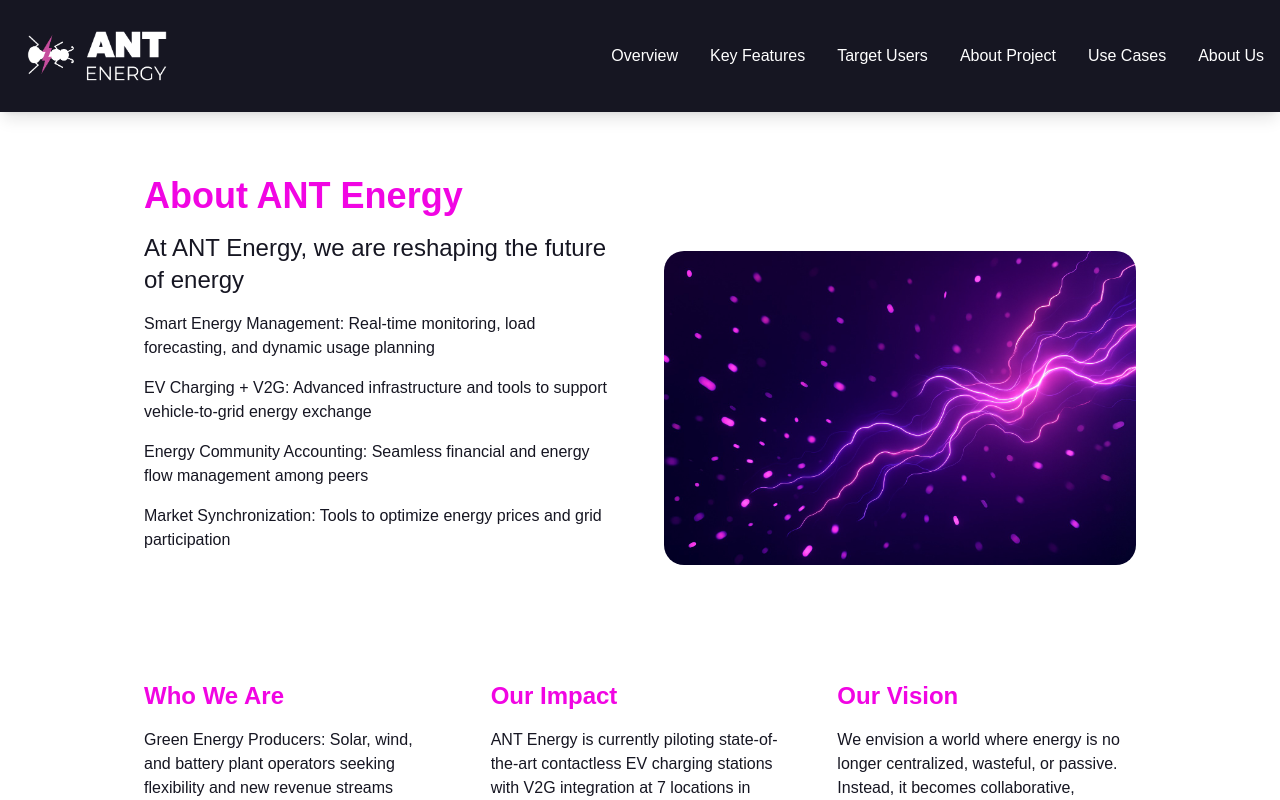
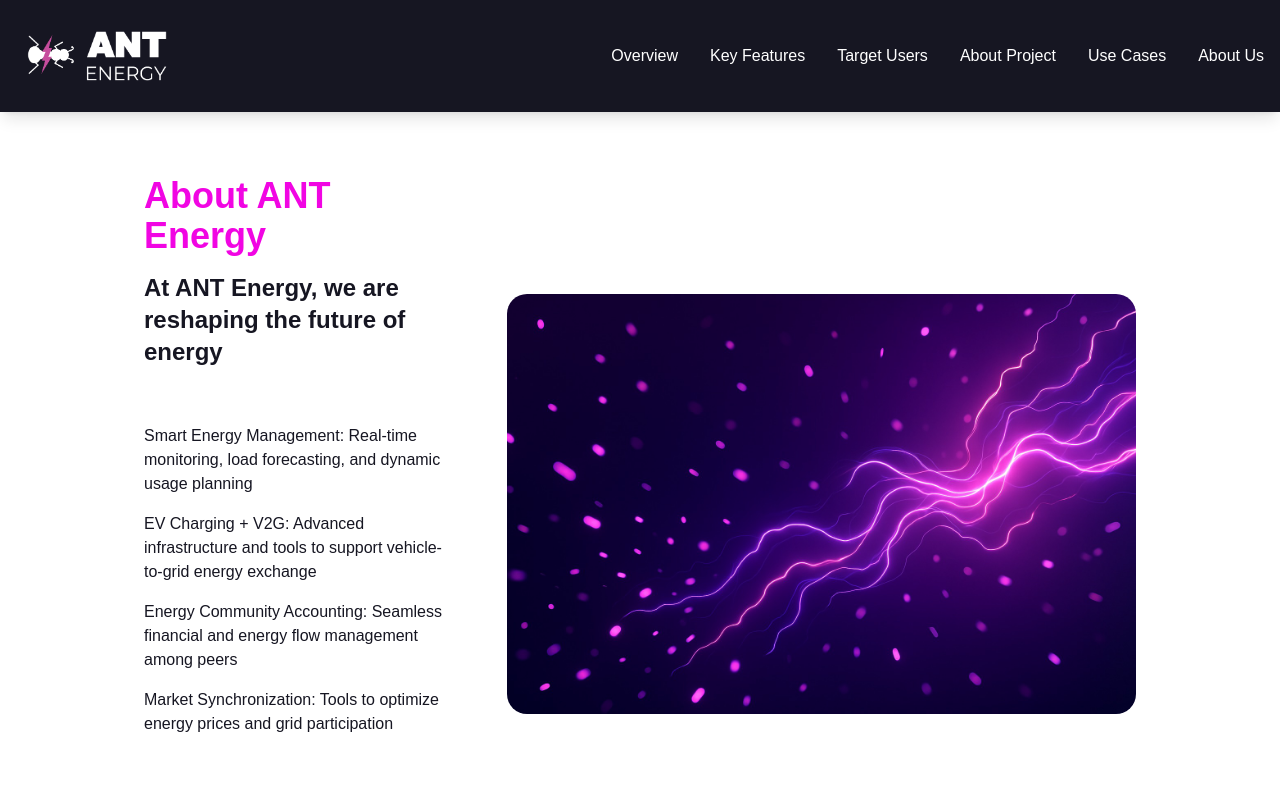
Before and after one commit to locusttoybox/ant-energy-web, a Next.js app: page /about in a window 1280 px wide. Built offline with nearby package versions, Linux system fonts and the light colour scheme.

Commit message:
`Refactor CSS classes and layout in AboutPage component`

```diff
--- a/src/app/about/page.tsx
+++ b/src/app/about/page.tsx
@@ -10,17 +10,17 @@ export default function AboutPage() {
     <>
       <section
         id="about"
-        className="bg-background mx-auto w-screen px-10 py-20 sm:px-6 md:py-24 lg:mt-20 lg:px-36 lg:py-24"
+        className="bg-background scroll-offset mx-auto w-screen px-10 py-20 sm:px-6 md:py-24 lg:mt-20 lg:px-36 lg:py-24"
       >
-        <div className="flex flex-col flex-nowrap items-center justify-center gap-12 pb-10 md:flex-row lg:flex-row">
-          <div className="flex flex-row justify-center lg:w-1/2">
+        <div className="flex flex-col flex-nowrap items-center justify-center gap-4 pb-10 md:flex-row lg:flex-row lg:gap-12 lg:pb-28">
+          <div className="md:2/3 flex flex-row justify-center lg:w-1/3">
             <div className="flex flex-col md:flex-col lg:flex-row lg:items-center lg:gap-12 lg:pb-12">
               <div>
                 {aboutUsIntro.map(({ title, description, points }, idx) => (
-                  <div key={idx} className="flex flex-col gap-4 pb-10">
+                  <div key={idx} className="flex flex-col gap-4 pb-12">
                     <h3 className="text-accent text-4xl font-semibold">{title}</h3>
 
-                    <p className="text-secondary text-2xl">{description}</p>
+                    <p className="text-secondary pb-10 text-2xl font-semibold">{description}</p>
 
                     <ul className="text-secondary flex flex-col gap-4 text-base">
                       {points.map((point, index) => (
@@ -32,7 +32,7 @@ export default function AboutPage() {
               </div>
             </div>
           </div>
-          <div className="relative flex w-full sm:w-auto lg:w-1/2">
+          <div className="md:1/3 relative flex w-full sm:w-auto lg:w-2/3">
             <Image
               src={AboutImage.src}
               alt="ant"
```
